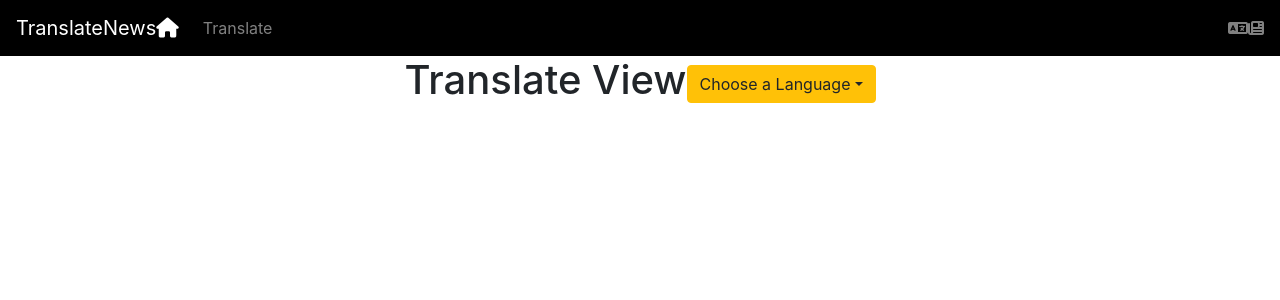
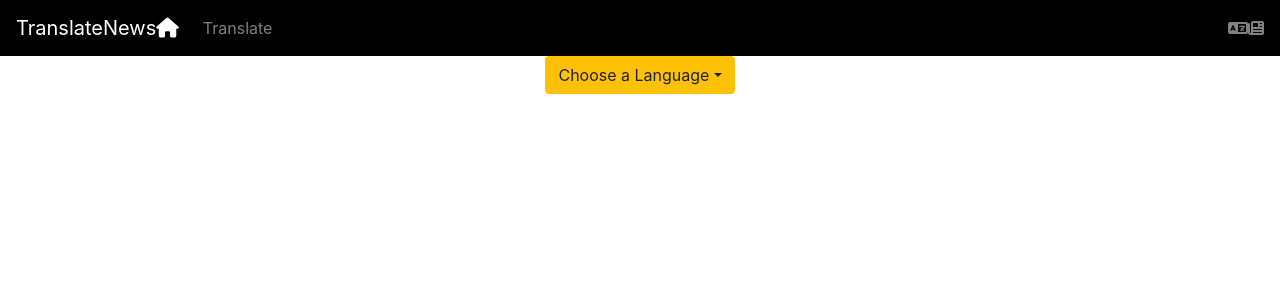
Before and after one commit to Codubee/TranslateNewsTTH4-5, a React (Create React App) app in the folder frontend/: page /translate in a window 1280 px wide. Shown: the top 300 px of the page. Built offline with nearby package versions, Linux system fonts and the light colour scheme.

Commit message:
Removed title

```diff
--- a/frontend/src/views/Translate.js
+++ b/frontend/src/views/Translate.js
@@ -9,7 +9,6 @@ import Language from '../components/Language.js';
 function Translate(){
     return(
         <div className="center">
-            <h1>Translate View</h1>
             <Language/>
         </div>
 
```
